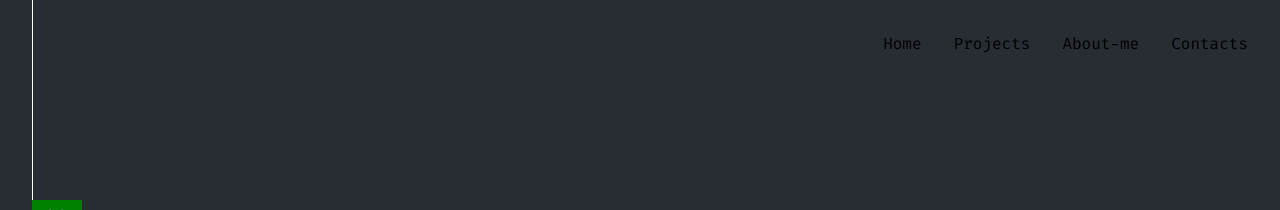
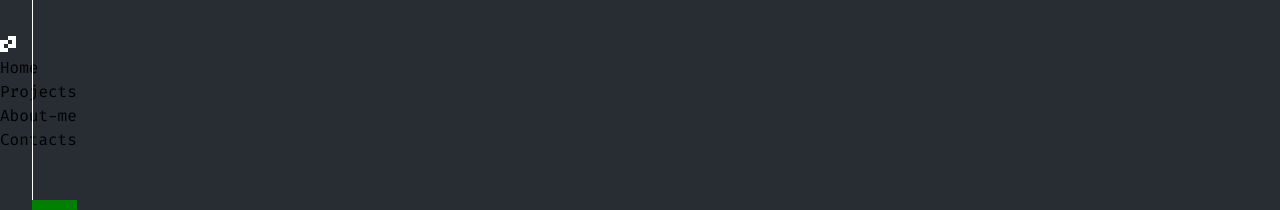
Before and after one commit to johannes-code/portfolio_v2, a React (Vite) app: page / in a window 1280 px wide. Shown: the top 210 px of the page. Built offline with nearby package versions, Linux system fonts and the light colour scheme.

Commit message:
made some styling changes, added logo right size

```diff
--- a/src/components/header/header.jsx
+++ b/src/components/header/header.jsx
@@ -1,18 +1,23 @@
 import data from "/src/locales/en.json";
 import styles from "./header.module.css";
 import { MediaHeader } from "./MediaHeader";
+
 
 export const Header = () => {
   console.log(data);
   return (
     <header className={styles.header}>
-      <ul className="flex gap-8 justify-end p-8">
+      <div className={styles.container}>
+        <div className={styles.innerHeader}></div>
+      <img className={styles.logoImage} src="/public/logo.svg" alt="logo" />
+      <ul className={styles.ul}>
         {data.header.map((item, index) => (
           <li key={item.name + index}>
             <a href={item.url}>{item.name}</a>
           </li>
         ))}
       </ul>
+      </div>
       {/* Create minor components if you want */}
       <MediaHeader />
     </header>
--- a/src/components/header/header.module.css
+++ b/src/components/header/header.module.css
@@ -1,6 +1,26 @@
 .header {
   position: relative;
-  /* background-color: greenyellow; */
+  padding-top: 32px;
+  padding-bottom: 8px;
+  position: fixed;
+}
+.container {
+  flex-wrap: wrap;
+  align-items: center;
+  justify-content: center;
+}
+
+.logoImage {
+  width: 16px;
+  height: 24px;
+}
+
+header.innerHeader {
+  display: flex;
+  justify-content: space-between;
+  align-items: center;
+  gap: 16px;
+  position: relative;
 }
 
 .media_header {
```
